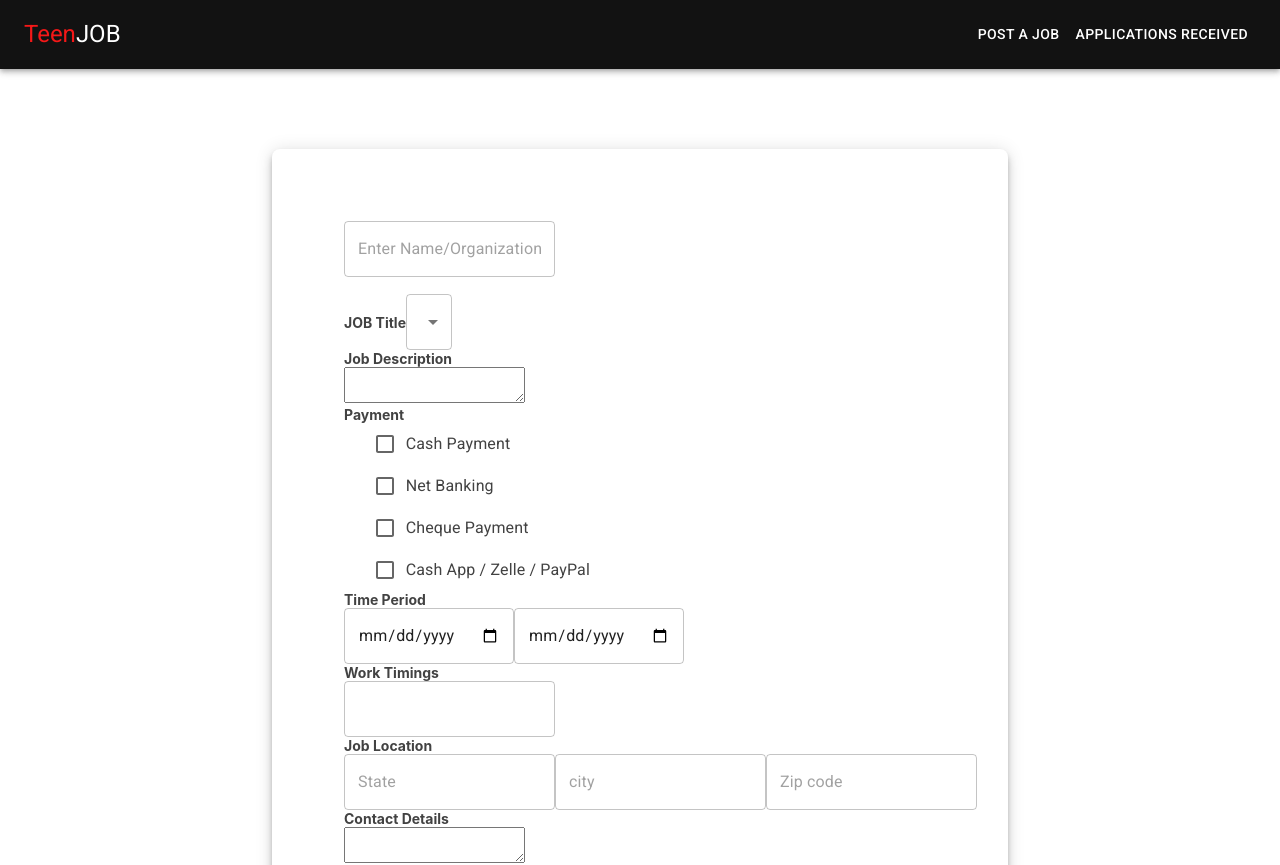
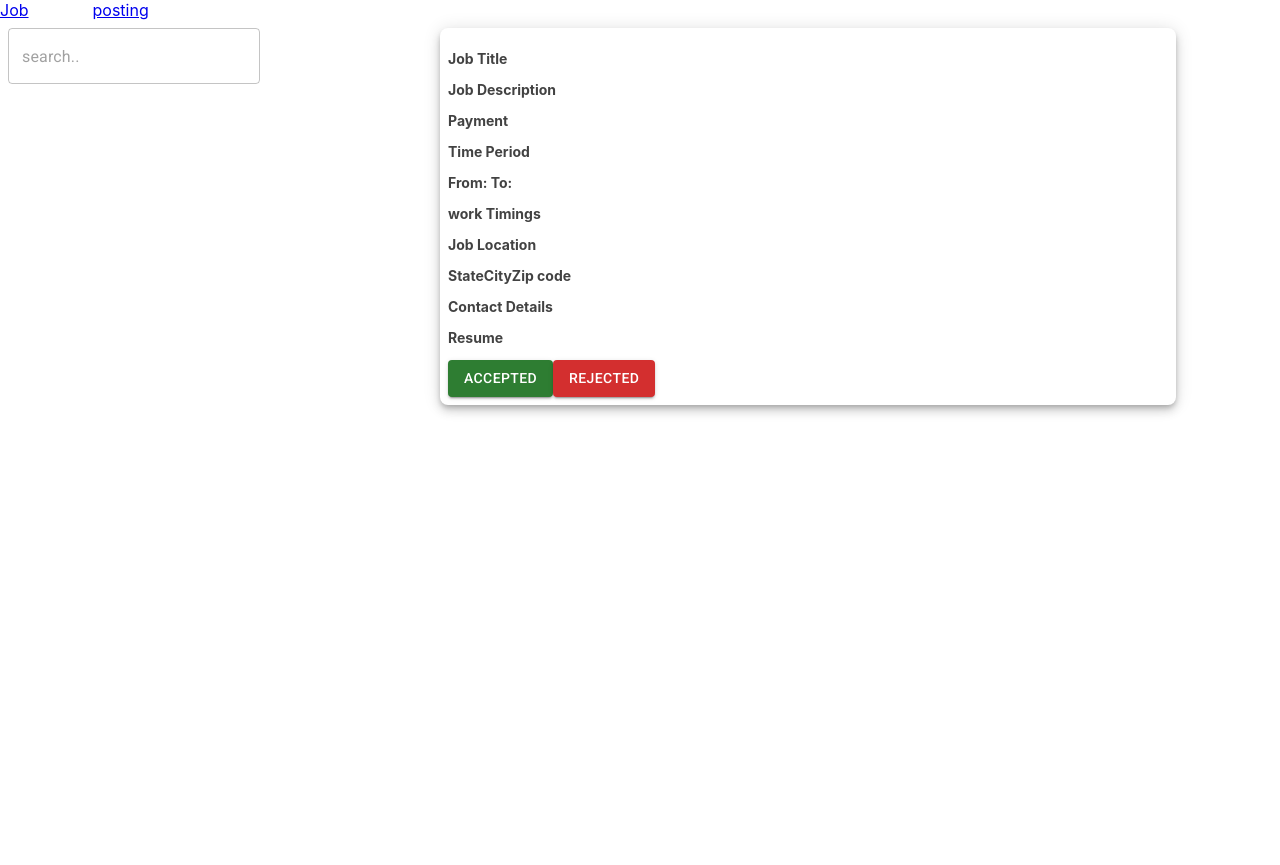
Before and after one commit to Intellisavvy/teens_portal_react_app, a React (Create React App) app: page /applied in a window 1280 px wide. Shown: the top 865 px of the page. After the commit the page ends 800 px from the top, so only its background shows below. Built offline with nearby package versions, Linux system fonts and the light colour scheme.

Commit message:
Pages Designed

```diff
--- a/package.json
+++ b/package.json
@@ -14,6 +14,7 @@
     "react": "^18.1.0",
     "react-dom": "^18.1.0",
     "react-hook-form": "^7.31.1",
+    "react-router-dom": "^5.2.0",
     "react-scripts": "5.0.1",
     "web-vitals": "^2.1.4"
   },
--- a/src/App.js
+++ b/src/App.js
@@ -1,25 +1,44 @@
 
+// import { Switch } from '@mui/material';
 import { sizeHeight } from '@mui/system';
 import { useState } from 'react';
+import { Route,Link } from 'react-router-dom';
+import { Switch } from 'react-router-dom';
+import { BrowserRouter } from 'react-router-dom/cjs/react-router-dom.min';
+// import { BrowserRouter, Routes } from 'react-router-dom';
+// import{Route} from 'react-router-dom';
 import './job post/App.css';
-import VendorNavbar from './job post/component';
+import Applied from './job post/appliedposts';
 import Post from './job post/post';
 import Hey from './job post/test';
-// import Hey from './test';
+
+
 
 function App() {
   const [now,setnow]=useState([]);
-  const data=(user,job,des,payment,fromtime,totime,work,stat,place,zip,add)=>{
+  const data=(user,job,des,payment,see,soo,work,stat,place,loc,zip,add)=>{
     setnow((hill)=>{
       return [...hill,
-      {name:user,title:job,apple:des,pay:payment,from:fromtime,to:totime,time:work,state:stat,city:place,code:zip,details:add,id:Math.random().toString()},]
+      {name:user,title:job,apple:des,pay:payment,from:see,to:soo,time:work,state:stat,city:place,location:loc,code:zip,details:add,id:Math.random().toString()},]
     })
   }
   return (
     <div >
-      <VendorNavbar/>
+  <BrowserRouter>
+
+  <Link to='/'>Job</Link>
+  <Link className='side' to='/applied'>posting</Link>
+    <Switch>
+        <Route path='/' exact component={Post}/>
+        {/* <Route path='/' exact component={Hey}/> */}
+        <Route path='/applied' exact component={Applied}/>
+    </Switch>
+
+  </BrowserRouter>
+      {/* <VendorNavbar/>
      <Post onflow={data}/>
-     <Hey fin={now}/>
+     <Hey fin={now}/> */}
+
     </div>
   );
 }
--- a/src/job post/App.css
+++ b/src/job post/App.css
@@ -9,3 +9,6 @@
 {
   margin-top: 4rem;
 }
+.side{
+  margin-left: 4rem;
+}
--- /dev/null
+++ b/src/job post/appliedposts.js
@@ -0,0 +1,78 @@
+import * as React from 'react';
+import { styled } from '@mui/material/styles';
+import Box from '@mui/material/Box';
+import Paper from '@mui/material/Paper';
+import TextField from '@mui/material/TextField';
+import Grid from '@mui/material/Grid';
+import Button from '@mui/material/Button';
+import './App.css';
+
+const Item = styled(Paper)(({ theme }) => ({
+    backgroundColor: theme.palette.mode === 'dark' ? '#1A2027' : '#fff',
+    ...theme.typography.body2,
+    padding: theme.spacing(1),
+    textAlign: 'center',
+    color: theme.palette.text.secondary,
+  }));
+
+function Applied(){
+    return(
+        <div>
+            <Box sx={{ flexGrow: 1 }}>
+      <Grid container spacing={2}>
+
+        <Grid item xs={4}>
+        <Box
+      component="form"
+      sx={{
+        '& > :not(style)': { m: 1, width: '25ch' },
+      }}
+      noValidate
+      autoComplete="off"
+    >
+      <TextField type={'search'} placeholder="search.." variant="outlined" />
+
+    </Box>
+
+        </Grid>
+        <Grid item xs={8}>
+        <Box
+        sx={{
+          boxShadow: 6,
+          width: '45rem',
+          bgcolor: (theme) => (theme.palette.mode === 'dark' ? '#FFFFFF' : '#FFFFFF'),
+          color: (theme) =>
+            theme.palette.mode === 'dark' ? 'grey.300' : 'grey.800',
+          p: 1,
+          m: 1,
+          borderRadius: 2,
+          fontSize: '0.875rem',
+          fontWeight: '700',
+        //   marginLeft:'17rem',
+        //   marginTop:'5rem'
+        }}
+      >
+        <p><b>Job Title</b></p>
+        <p><b>Job Description</b></p>
+        <p><b>Payment</b></p>
+        <p><b>Time Period</b></p>
+        <span><b>From:</b></span> <span><b>To:</b></span>
+        <p><b>work Timings</b></p>
+        <p><b>Job Location</b></p>
+        <span><b>State</b></span>
+        <span><b>City</b></span>
+        <span>Zip code</span>
+        <p><b>Contact Details</b></p>
+        <p><b>Resume</b></p>
+        <Button variant="contained" color="success">Accepted </Button>
+        <Button className='side' variant="contained" color="error" >Rejected </Button>
+          </Box>
+        </Grid>
+      </Grid>
+    </Box>
+        </div>
+    )
+}
+export default Applied;
+
+///////////////
--- a/src/job post/component.js
+++ /dev/null
@@ -1,141 +0,0 @@
-import * as React from 'react';
-import AppBar from '@mui/material/AppBar';
-import Box from '@mui/material/Box';
-import Toolbar from '@mui/material/Toolbar';
-import IconButton from '@mui/material/IconButton';
-import Typography from '@mui/material/Typography';
-import Menu from '@mui/material/Menu';
-import MenuIcon from '@mui/icons-material/Menu';
-import Container from '@mui/material/Container';
-import Avatar from '@mui/material/Avatar';
-import Button from '@mui/material/Button';
-import Tooltip from '@mui/material/Tooltip';
-import MenuItem from '@mui/material/MenuItem';
-
-// import ProfilePic from '../../Images/ceo.jpg'
-
-const childNavData = ['Post a Job', 'Applications Received'];
-const settings = ['Profile', 'Logout'];
-
-const VendorNavbar = () => {
-    const [anchorElNav, setAnchorElNav] = React.useState(null);
-    const [anchorElUser, setAnchorElUser] = React.useState(null);
-
-    const handleOpenNavMenu = (event) => {
-        setAnchorElNav(event.currentTarget);
-    };
-    const handleOpenUserMenu = (event) => {
-        setAnchorElUser(event.currentTarget);
-    };
-
-    const handleCloseNavMenu = () => {
-        setAnchorElNav(null);
-    };
-
-    const handleCloseUserMenu = () => {
-        setAnchorElUser(null);
-    };
-
-    return (
-        <AppBar position="static" style={{backgroundColor:"#121212"}}>
-            <Container maxWidth="xl">
-                <Toolbar disableGutters>
-                    <Typography
-                        variant="h5"
-                        component="div"
-                        sx={{ mr: 2, display: { xs: 'none', md: 'flex' } }}
-                    >
-                        <span style={{color:"#F51818"}}>Teen</span> JOB
-                    </Typography>
-
-                    <Box sx={{ flexGrow: 1, display: { xs: 'flex', md: 'none' } }}>
-                        <IconButton
-                            size="large"
-                            aria-label="account of current user"
-                            aria-controls="menu-appbar"
-                            aria-haspopup="true"
-                            onClick={handleOpenNavMenu}
-                            color="inherit"
-                        >
-                            <MenuIcon />
-                        </IconButton>
-                        <Menu
-                            id="menu-appbar"
-                            anchorEl={anchorElNav}
-                            anchorOrigin={{
-                                vertical: 'bottom',
-                                horizontal: 'left',
-                            }}
-                            keepMounted
-                            transformOrigin={{
-                                vertical: 'top',
-                                horizontal: 'left',
-                            }}
-                            open={Boolean(anchorElNav)}
-                            onClose={handleCloseNavMenu}
-                            sx={{
-                                display: { xs: 'block', md: 'none' },
-                            }}
-                        >
-                            {childNavData.map((page) => (
-                                <MenuItem key={page} onClick={handleCloseNavMenu}>
-                                    <Typography textAlign="center">{page}</Typography>
-                                </MenuItem>
-                            ))}
-                        </Menu>
-                    </Box>
-                    <Typography
-                        variant="h6"
-                        noWrap
-                        component="div"
-                        sx={{ flexGrow: 1, display: { xs: 'flex', md: 'none' } }}
-                    >
-                        <span style={{color:"#F51818"}}>Teen</span> JOB
-                    </Typography>
-                    <Box sx={{ flexGrow: 1 }}></Box>
-
-                    <Box sx={{ flexGrow: 0, display: { xs: 'none', md: 'flex' } }}>
-                        {childNavData.map((page) => (
-                            <Button
-                                key={page}
-                                onClick={handleCloseNavMenu}
-                                sx={{ my: 2, color: 'white', display: 'block' }}
-                            >
-                                {page}
-                            </Button>
-                        ))}
-
-                        {/* <Tooltip title="Open settings">
-                            <IconButton onClick={handleOpenUserMenu} sx={{ p: 0 }}>
-                                <Avatar alt="Profile Picture" src={ProfilePic} />
-                            </IconButton>
-                        </Tooltip> */}
-                        <Menu
-                            sx={{ mt: '45px' }}
-                            id="menu-appbar"
-                            anchorEl={anchorElUser}
-                            anchorOrigin={{
-                                vertical: 'top',
-                                horizontal: 'right',
-                            }}
-                            keepMounted
-                            transformOrigin={{
-                                vertical: 'top',
-                                horizontal: 'right',
-                            }}
-                            open={Boolean(anchorElUser)}
-                            onClose={handleCloseUserMenu}
-                        >
-                            {settings.map((setting) => (
-                                <MenuItem key={setting} onClick={handleCloseUserMenu}>
-                                    <Typography textAlign="center">{setting}</Typography>
-                                </MenuItem>
-                            ))}
-                        </Menu>
-                    </Box>
-                </Toolbar>
-            </Container>
-        </AppBar>
-    );
-};
-export default VendorNavbar;
--- a/src/job post/post.js
+++ b/src/job post/post.js
@@ -12,6 +12,8 @@ import Box from '@mui/material/Box';
 const label = { inputProps: { 'aria-label': 'Checkbox demo' } };
 
 function Post(props) {
+
+    const[check,setcheck]=React.useState(false);
     const[data,setdata]=useState({
      one:'',
      two:'',
@@ -24,11 +26,10 @@ function Post(props) {
      nine:'',
      ten:'',
      bang:'false',
-     saw:'',
-     see:'',
-     seen:'',
-     mass:'',
-     so:''
+     first:'',
+     second:'',
+     third:'',
+     fourth:''
     })
 
 
@@ -38,7 +39,7 @@ function Post(props) {
     //     setlove(hike);
     // }
     const checkboxref =useRef('');
-    const{one,two,three,four,five,six,seven,eight,nine,ten,bang,saw,see,seen,so}=data;
+    const{one,two,three,four,five,six,seven,eight,nine,ten,bang,first,second,third,fourth}=data;
     const[checkbox,setcheckbox]=useState(false);
     const Post=e=>{
         setcheckbox(checkboxref.current.checked);
@@ -49,7 +50,9 @@ function Post(props) {
 
     const Hello=e=>{
         e.preventDefault();
-       props.onflow(one,two,three,four,five,six,seven,eight,nine,ten,bang,saw,see,seen,so);
+
+
+       props.onflow(one,two,three,four,five,six,seven,eight,nine,ten,bang,first,second,third,fourth);
         setdata({
             one:'',
             two:'',
@@ -62,11 +65,11 @@ function Post(props) {
             nine:'',
             ten:'',
             bang:'',
-            saw:'',
-            see:'',
-            seen:'',
-            mass:'',
-            so:''
+            sem:'',
+           first:'',
+           second:'',
+           third:'',
+           fourth:''
         })
     }
 
@@ -148,10 +151,10 @@ function Post(props) {
                     <div>
                         <label ><b>Payment</b></label>
                         <div>
-                            <FormControlLabel control={<Checkbox  />} label="Cash Payment" style={{ marginLeft: "3%" }} name="saw" value={saw}  onChange={Post} /> <br />
-                            <FormControlLabel control={<Checkbox />} label="Net Banking" style={{ marginLeft: "3%" }} name="see" value={see}  onChange={Post} /> <br />
-                            <FormControlLabel control={<Checkbox />} label="Cheque Payment" style={{ marginLeft: "3%" }} name="seen" value={seen}  onChange={Post}/> <br />
-                            <FormControlLabel control={<Checkbox />} label="Cash App / Zelle / PayPal" style={{ marginLeft: "3%" }} name="so" value={so}  onChange={Post}/> <br />
+                            <FormControlLabel control={<Checkbox  />} label="Cash Payment" style={{ marginLeft: "3%" }} name="first" value="fisrt"  onChange={Post} /> <br />
+                            <FormControlLabel control={<Checkbox />} label="Net Banking" style={{ marginLeft: "3%" }} name="second" value="second"  onChange={Post} /> <br />
+                            <FormControlLabel control={<Checkbox />} label="Cheque Payment" style={{ marginLeft: "3%" }} name="third" value="third" onChange={Post}/> <br />
+                            <FormControlLabel control={<Checkbox />} label="Cash App / Zelle / PayPal" style={{ marginLeft: "3%" }} name="fourth" value="fourth"  onChange={Post}/> <br />
                         </div>
                     </div>
                     <div className='signin'>
@@ -212,7 +215,7 @@ function Post(props) {
                         <textarea     value={ten}   name="ten" onChange={Post} />
                     </div>
                     <div>
-                        <input type={'checkbox'} value={bang} name="bang"  onChange={Post} ref={checkboxref} /> I accept TERMS & CONDITIONS
+                        <input type={'checkbox'} value={bang} name="bang" defaultChecked={check} onChange={()=>setcheck(!check)}  /> I accept TERMS & CONDITIONS
 
                     </div>
                     <div className='button'>
--- a/src/job post/test.js
+++ b/src/job post/test.js
@@ -1,5 +1,6 @@
 import React from "react";
 import Box from '@mui/material/Box';
+import { display } from "@mui/system";
 
 
 
@@ -20,6 +21,7 @@ import Box from '@mui/material/Box';
           fontSize: '0.875rem',
           fontWeight: '700',
           marginLeft:'17rem'
+
         }}>
 
          {props.fin.map((no)=>
@@ -32,11 +34,12 @@ import Box from '@mui/material/Box';
            <p><b>From:</b>{no.from}</p>
            <p><b>To:</b>{no.to}</p>
            <p><b>Work timings:</b>{no.time}</p>
-           <p><b>Job location</b></p>
+           <p><b>Job location</b>{no.location}</p>
            <p><b>State:</b>{no.state}</p>
            <p><b>City:</b>{no.city}</p>
            <p><b>Zipcode:</b>{no.code}</p>
            <p><b>Contact Details:</b>{no.details}</p>
+
          </tr>
          )}
 
```
Also changed, not shown: 1 other file (tests, documents, lock files or other folders).
